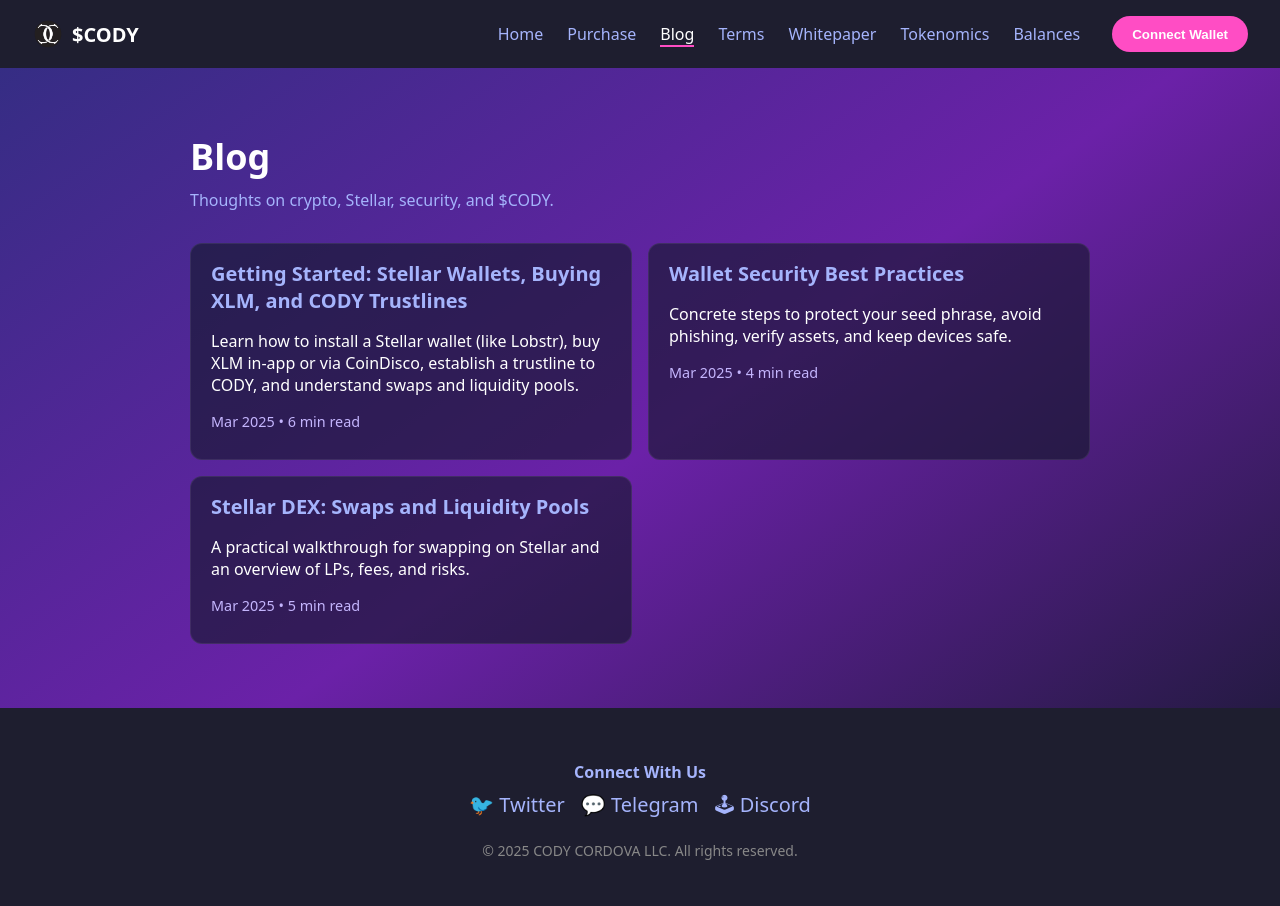
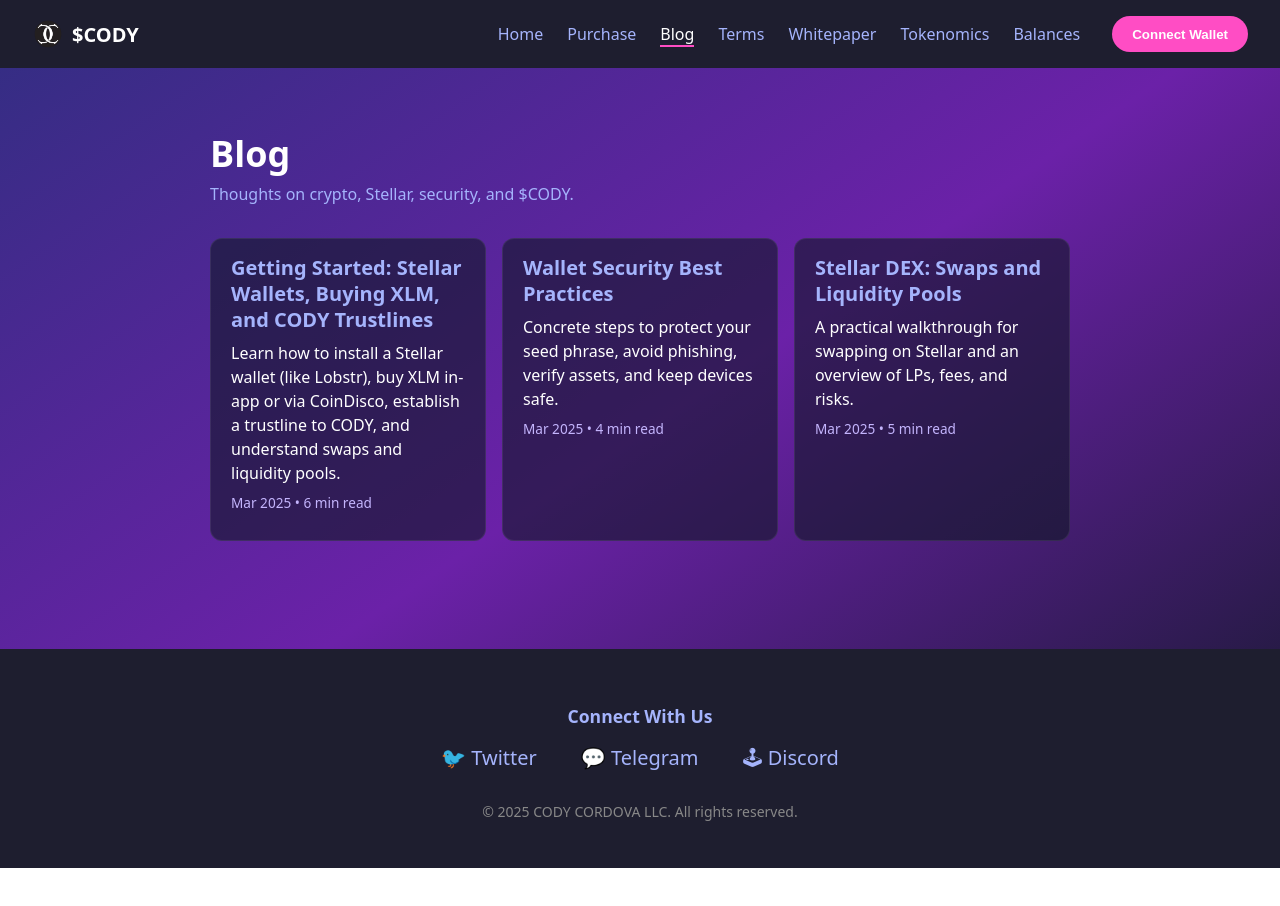
Before and after one commit to codycordova/codytoken, a Next.js app: page /blog in a window 1280 px wide. After the commit the page ends 868 px from the top, so only its background shows below. Built offline with nearby package versions, Linux system fonts and the light colour scheme; what @creit.tech/stellar-wallets-kit would draw is missing.

Commit message:
made the thing optimal for mobile again? lol

```diff
--- a/package.json
+++ b/package.json
@@ -32,8 +32,10 @@
     "@types/node": "^22.15.30",
     "@types/react": "^19.1.6",
     "@types/react-dom": "^19.1.6",
+    "autoprefixer": "^10.4.21",
     "eslint": "^9.28.0",
     "eslint-config-next": "^15.3.3",
+    "postcss": "^8.5.6",
     "typescript": "^5"
   },
   "overrides": {
--- /dev/null
+++ b/postcss.config.js
@@ -0,0 +1,5 @@
+module.exports = {
+  plugins: {
+    autoprefixer: {},
+  },
+}
--- a/src/app/blog/Blog.css
+++ b/src/app/blog/Blog.css
@@ -2,49 +2,61 @@
     display: flex;
     flex-direction: column;
     min-height: 100vh;
+    width: 100%;
 }
 
 .main-content {
     flex: 1;
+    width: 100%;
     max-width: 960px;
     margin: 0 auto;
-    padding: 2rem 1.5rem;
+    padding: 1rem 0.75rem;
+    box-sizing: border-box;
 }
 
 .blog-container {
+    width: 100%;
     max-width: 900px;
     margin: 0 auto;
-    padding: 2rem 1.25rem;
+    padding: 1rem 0.75rem;
     color: #ffffff;
+    box-sizing: border-box;
 }
 
 .blog-title {
-    font-size: 2.25rem;
+    font-size: 1.75rem;
     font-weight: 800;
     margin: 0 0 0.5rem 0;
+    line-height: 1.2;
 }
 
 .blog-subtitle {
     color: #a5b4fc;
-    margin: 0 0 2rem 0;
+    margin: 0 0 1.5rem 0;
+    font-size: 0.95rem;
+    line-height: 1.4;
 }
 
 .blog-list {
     display: grid;
     grid-template-columns: 1fr;
     gap: 1rem;
+    width: 100%;
 }
 
 .blog-card {
     background: rgba(17, 24, 39, 0.6);
     border: 1px solid rgba(255, 255, 255, 0.08);
     border-radius: 12px;
-    padding: 1rem 1.25rem;
+    padding: 1rem;
+    width: 100%;
+    box-sizing: border-box;
 }
 
 .blog-card h2 {
     margin: 0 0 0.5rem 0;
-    font-size: 1.25rem;
+    font-size: 1.1rem;
+    line-height: 1.3;
 }
 
 .blog-card a {
@@ -56,15 +68,21 @@
     color: #ffffff;
 }
 
+.blog-card p {
+    font-size: 0.9rem;
+    line-height: 1.5;
+    margin: 0.5rem 0;
+}
+
 .blog-meta {
     margin-top: 0.5rem;
     color: #c4b5fd;
-    font-size: 0.9rem;
+    font-size: 0.85rem;
 }
 
 .post-meta {
     color: #c4b5fd;
-    font-size: 0.9rem;
+    font-size: 0.85rem;
     margin: 0.25rem 0 0.75rem 0;
 }
 
@@ -79,27 +97,45 @@
 }
 
 .blog-post h1 {
-    font-size: 2rem;
+    font-size: 1.5rem;
     margin: 0 0 1rem 0;
+    line-height: 1.3;
 }
 
 .blog-post h2 {
-    font-size: 1.25rem;
-    margin: 1.5rem 0 0.5rem 0;
+    font-size: 1.1rem;
+    margin: 1.25rem 0 0.5rem 0;
+    line-height: 1.3;
+}
+
+.blog-post h3 {
+    font-size: 1rem;
+    margin: 1rem 0 0.5rem 0;
+    line-height: 1.3;
 }
 
 .blog-post p {
-    line-height: 1.7;
+    line-height: 1.6;
+    font-size: 0.95rem;
+    margin: 0.75rem 0;
 }
 
 .blog-post ol, .blog-post ul {
     padding-left: 1.25rem;
+    margin: 0.75rem 0;
+}
+
+.blog-post li {
+    margin: 0.25rem 0;
+    line-height: 1.5;
+    font-size: 0.95rem;
 }
 
 .blog-post code {
     background: rgba(255, 255, 255, 0.08);
     padding: 0.1rem 0.35rem;
     border-radius: 4px;
+    font-size: 0.85rem;
 }
 
 .callout {
@@ -108,6 +144,8 @@
     padding: 0.75rem 1rem;
     border-radius: 8px;
     margin: 1rem 0;
+    font-size: 0.9rem;
+    line-height: 1.5;
 }
 
 .gallery {
@@ -115,15 +153,104 @@
     grid-template-columns: 1fr;
     gap: 0.75rem;
     margin: 0.5rem 0 1.25rem 0;
+    width: 100%;
 }
+
+/* Small mobile devices (iPhone SE, etc.) */
+@media (max-width: 375px) {
+    .main-content {
+        padding: 0.75rem 0.5rem;
+    }
+
+    .blog-container {
+        padding: 0.75rem 0.5rem;
+    }
+
+    .blog-card {
+        padding: 0.75rem;
+    }
+
+    .blog-post h1 {
+        font-size: 1.4rem;
+    }
+
+    .blog-post h2 {
+        font-size: 1rem;
+    }
+
+    .blog-post p {
+        font-size: 0.9rem;
+    }
+}
+
+/* Tablet and larger screens */
 @media (min-width: 768px) {
+    .main-content {
+        padding: 2rem 1.5rem;
+    }
+
+    .blog-container {
+        padding: 2rem 1.25rem;
+    }
+
+    .blog-title {
+        font-size: 2.25rem;
+    }
+
+    .blog-subtitle {
+        font-size: 1rem;
+        margin: 0 0 2rem 0;
+    }
+
+    .blog-card {
+        padding: 1rem 1.25rem;
+    }
+
+    .blog-card h2 {
+        font-size: 1.25rem;
+    }
+
+    .blog-card p {
+        font-size: 1rem;
+    }
+
+    .blog-post h1 {
+        font-size: 2rem;
+    }
+
+    .blog-post h2 {
+        font-size: 1.25rem;
+        margin: 1.5rem 0 0.5rem 0;
+    }
+
+    .blog-post h3 {
+        font-size: 1.1rem;
+    }
+
+    .blog-post p {
+        font-size: 1rem;
+    }
+
+    .blog-post li {
+        font-size: 1rem;
+    }
+
     .gallery {
+        grid-template-columns: repeat(2, 1fr);
+    }
+
+    .blog-list {
         grid-template-columns: repeat(2, 1fr);
     }
 }
 
-@media (min-width: 768px) {
+/* Desktop and larger screens */
+@media (min-width: 1024px) {
     .blog-list {
-        grid-template-columns: repeat(2, 1fr);
+        grid-template-columns: repeat(3, 1fr);
+    }
+
+    .gallery {
+        grid-template-columns: repeat(3, 1fr);
     }
 }
--- a/src/app/globals.css
+++ b/src/app/globals.css
@@ -1,11 +1,15 @@
 @import url('https://fonts.googleapis.com/css2?family=Inter:wght@400;700&family=Montserrat:wght@600&display=swap');
 
-@tailwind base;
-@tailwind components;
-@tailwind utilities;
+* {
+    box-sizing: border-box;
+}
 
 html {
     /* Removed transition-property and margin-right to avoid hydration errors */
+    font-size: 16px; /* Base font size for mobile */
+    width: 100%;
+    margin: 0;
+    padding: 0;
 }
 
 body {
@@ -14,8 +18,24 @@ body {
   color: #e0e7ff;
   min-height: 100vh;
   margin: 0;
+  padding: 0;
   position: relative;
   overflow-x: hidden;
+  width: 100%;
+  -webkit-text-size-adjust: 100%; /* Prevent font scaling in landscape */
+  -ms-text-size-adjust: 100%;
+}
+
+/* Mobile-friendly touch targets */
+a, button, input, select, textarea {
+  min-height: 44px; /* Minimum touch target size */
+  min-width: 44px;
+}
+
+/* Ensure images are responsive */
+img {
+  max-width: 100%;
+  height: auto;
 }
 
 /* Optional: animated stars background */
--- a/src/app/layout.tsx
+++ b/src/app/layout.tsx
@@ -11,6 +11,9 @@ export const metadata = {
 export default function RootLayout({ children }: { children: React.ReactNode }) {
     return (
         <html lang="en-US" suppressHydrationWarning>
+            <head>
+                <meta name="viewport" content="width=device-width, initial-scale=1.0, maximum-scale=1.0, user-scalable=no" />
+            </head>
             <body className="body-background" suppressHydrationWarning>
                 <WalletProvider>
                     <Navbar />
--- a/src/components/Footer.css
+++ b/src/components/Footer.css
@@ -1,6 +1,6 @@
 .footer {
     background-color: #1e1e2f;
-    padding: 2rem;
+    padding: 1.5rem 1rem;
     text-align: center;
 }
 
@@ -13,13 +13,24 @@
     color: #a5b4fc;
     font-weight: bold;
     margin-bottom: 0.5rem;
+    font-size: 1rem;
+}
+
+.footer-icons {
+    display: flex;
+    justify-content: center;
+    flex-wrap: wrap;
+    gap: 0.75rem;
+    margin: 0.5rem 0;
 }
 
 .footer-icons a {
-    margin: 0 0.5rem;
     color: #a5b4fc;
     text-decoration: none;
-    font-size: 1.25rem;
+    font-size: 1rem;
+    padding: 0.5rem;
+    border-radius: 6px;
+    transition: color 0.2s ease;
 }
 
 .footer-icons a:hover {
@@ -27,7 +38,28 @@
 }
 
 .footer-copy {
-    font-size: 0.875rem;
+    font-size: 0.8rem;
     color: #888;
     margin-top: 1rem;
+    line-height: 1.4;
 }
+
+/* Tablet and larger screens */
+@media (min-width: 768px) {
+    .footer {
+        padding: 2rem;
+    }
+
+    .footer-heading {
+        font-size: 1.1rem;
+    }
+
+    .footer-icons a {
+        font-size: 1.25rem;
+        margin: 0 0.5rem;
+    }
+
+    .footer-copy {
+        font-size: 0.875rem;
+    }
+}
--- a/src/components/Navbar.css
+++ b/src/components/Navbar.css
@@ -5,6 +5,8 @@
     background-color: #1e1e2f;
     padding: 1rem 2rem;
     flex-wrap: wrap;
+    width: 100%;
+    box-sizing: border-box;
 }
 
 .navbar-logo {
@@ -119,7 +121,7 @@
         position: absolute;
         top: 100%;
         left: 0;
-        width: 100vw;
+        width: 100%;
         background: #1e1e2f;
         box-shadow: 0 8px 32px #0008;
         z-index: 1001;
@@ -129,6 +131,7 @@
         border-bottom-left-radius: 18px;
         border-bottom-right-radius: 18px;
         animation: fadeInMenu 0.2s;
+        box-sizing: border-box;
     }
     .navbar-menu.open {
         display: flex;
@@ -147,6 +150,26 @@
     }
 }
 
+/* Small mobile devices (iPhone SE, etc.) */
+@media (max-width: 375px) {
+    .navbar {
+        padding: 0.75rem 0.75rem 0.5rem 0.75rem;
+    }
+
+    .navbar-hamburger {
+        right: 1rem;
+        top: 1rem;
+    }
+
+    .navbar-menu {
+        padding: 1rem 1rem 0.75rem 1rem;
+    }
+
+    .logo-text {
+        font-size: 1.1rem;
+    }
+}
+
 @media (min-width: 769px) {
     .navbar-wallet {
         margin-left: 2rem;
```
